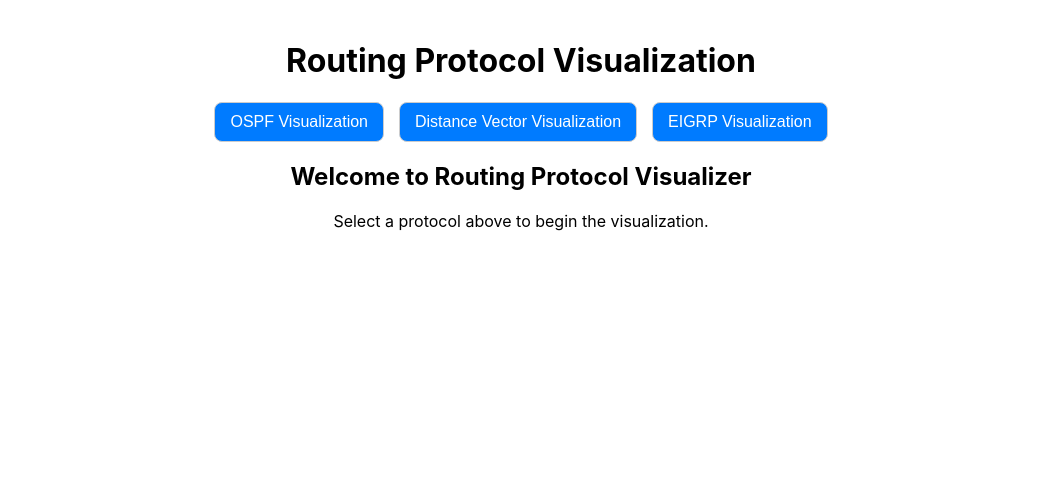
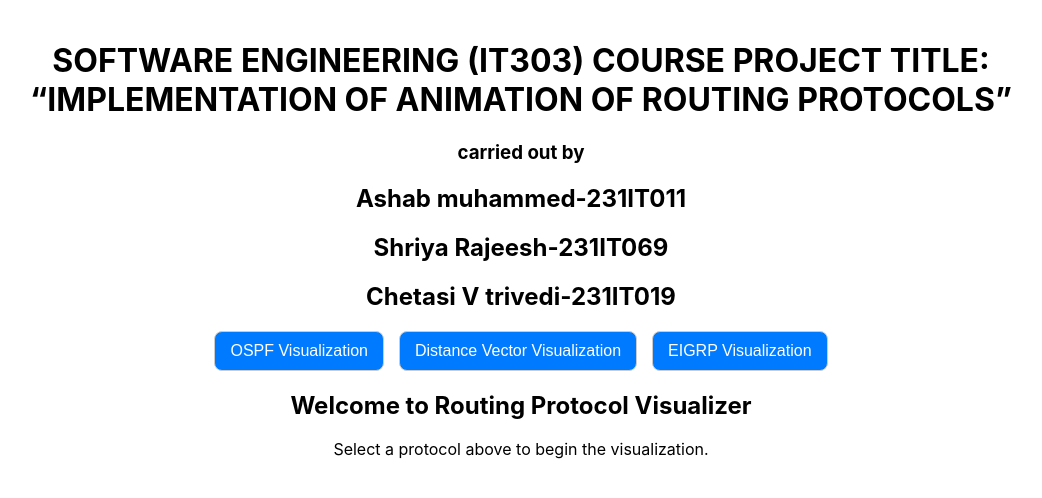
Before and after one commit to ShriyaRajeesh/RoutingProtocolAnimations, a React (Create React App) app: page / in a window 1280 px wide. Shown: the top 498 px of the page, without its empty margins (119-1161 px from the left). Built offline with nearby package versions, Linux system fonts and the light colour scheme.

Commit message:
gui updated

```diff
--- a/package.json
+++ b/package.json
@@ -11,6 +11,7 @@
     "papaparse": "^5.5.3",
     "react": "^19.1.1",
     "react-dom": "^19.1.1",
+    "react-router-dom": "^7.9.4",
     "react-scripts": "5.0.1",
     "web-vitals": "^2.1.4"
   },
--- a/src/App.js
+++ b/src/App.js
@@ -8,8 +8,14 @@ function App() {
   return (
     <Router>
       <div style={{ textAlign: "center", padding: "20px" }}>
-        <h1>Routing Protocol Visualization</h1>
-
+        <h1>
+          SOFTWARE ENGINEERING (IT303) COURSE PROJECT TITLE: “IMPLEMENTATION OF
+          ANIMATION OF ROUTING PROTOCOLS”{" "}
+        </h1>
+        <h3>carried out by</h3>
+        <h2>Ashab muhammed-231IT011</h2>
+        <h2>Shriya Rajeesh-231IT069</h2>
+        <h2>Chetasi V trivedi-231IT019</h2>
 
         <nav
           style={{
@@ -36,7 +42,10 @@ function App() {
         <Routes>
           <Route path="/" element={<HomePage />} />
           <Route path="/ospf" element={<OSPFAnimation />} />
-          <Route path="/distance-vector" element={<DistanceVectorAnimation />} />
+          <Route
+            path="/distance-vector"
+            element={<DistanceVectorAnimation />}
+          />
           <Route path="/eigrp" element={<EIGRPAnimation />} />
         </Routes>
       </div>
```
Also changed, not shown: 1 other file (tests, documents, lock files or other folders).
